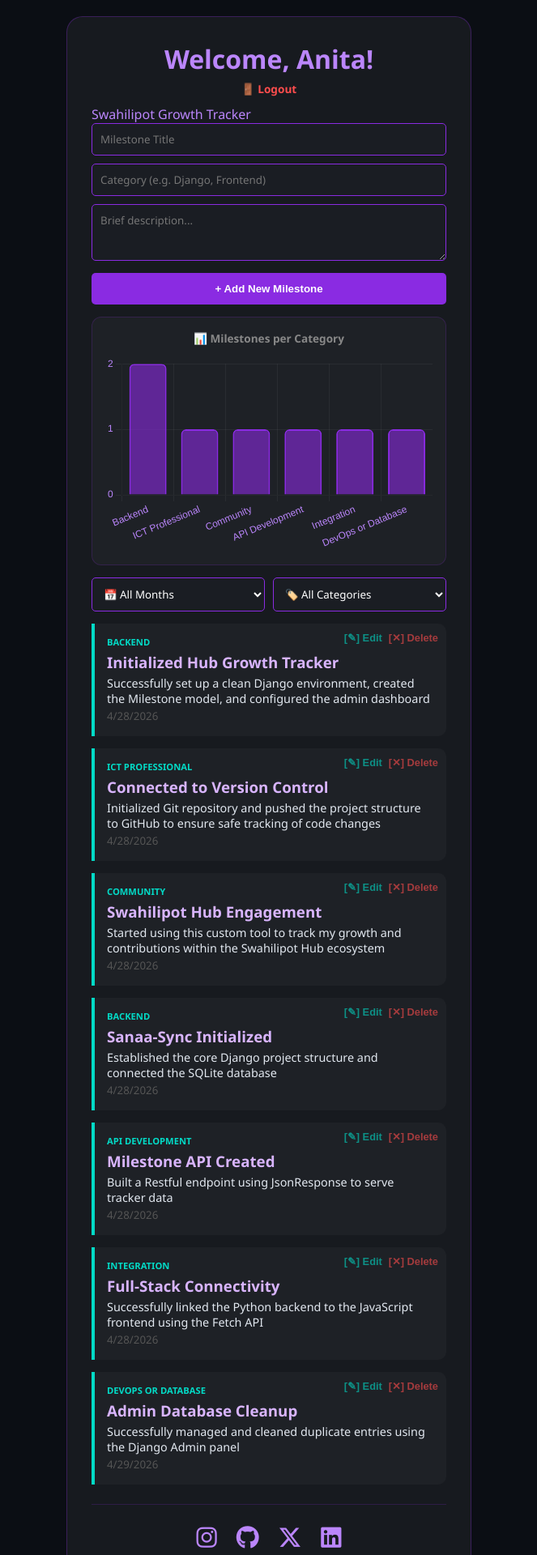
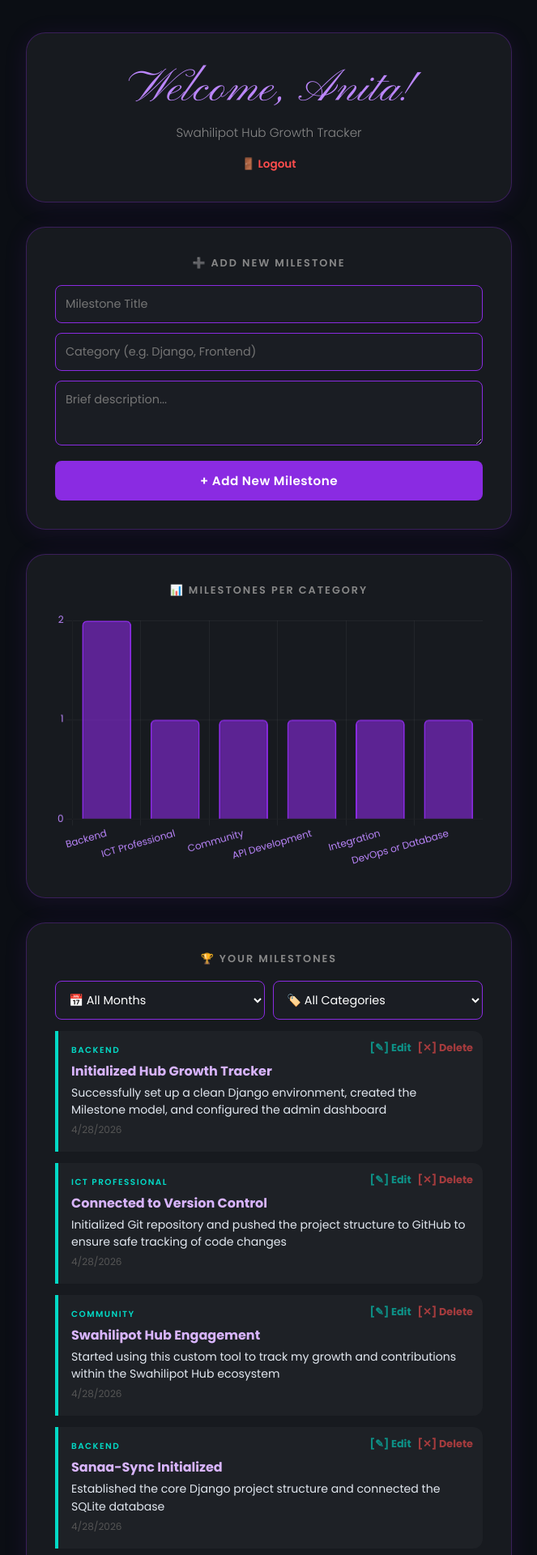
Before and after one commit to anita564-lucy/Hub_Growth_Tracker, a Django app: page / in a window 1280 px wide. Shown: the top 1920 px of the page at 81% size, without its empty margins (308-971 px from the left). Run offline with Django 5.2, Linux system fonts and the light colour scheme; a user stored in the database is signed in; data comes from the database, SQL or seed files in the repository; both versions use the stored data as it was after the commit.

Commit message:
Add Pinyon Script font and improved layout

```diff
--- a/tracker/templates/tracker/index.html
+++ b/tracker/templates/tracker/index.html
@@ -2,6 +2,7 @@
 <html lang="en">
 <head>
     <meta charset="UTF-8">
+    <link href="https://fonts.googleapis.com/css2?family=Pinyon+Script&family=Poppins:wght@300;400;600;700&display=swap" rel="stylesheet">
     <title>Hub Growth Tracker</title>
     <script src="https://cdn.jsdelivr.net/npm/chart.js"></script>
     <link rel="stylesheet" href="https://cdnjs.cloudflare.com/ajax/libs/font-awesome/6.5.0/css/all.min.css">
@@ -10,52 +11,87 @@
         body {
             background-color: #0b0e14;
             color: #bb86fc;
-            font-family: 'Segoe UI', sans-serif;
+            font-family: 'Poppins', sans-serif;
             display: flex;
             flex-direction: column;
             align-items: center;
-            padding: 20px;
+            padding: 40px 20px;
             min-height: 100vh;
         }
         .container {
             width: 100%;
-            max-width: 500px;
+            max-width: 600px;
+            display: flex;
+            flex-direction: column;
+            gap: 30px;
+        }
+        .card {
             background: rgba(255, 255, 255, 0.05);
             border: 1px solid rgba(138, 43, 226, 0.3);
-            padding: 30px;
-            border-radius: 20px;
+            padding: 35px;
+            border-radius: 24px;
+            box-shadow: 0 4px 30px rgba(138, 43, 226, 0.1);
         }
-        h1 { text-align: center; margin-bottom: 4px; }
-        h1 + p { text-align: center; margin-bottom: 20px; color: #888; }
+        h1 {
+            text-align: center;
+            margin-bottom: 6px;
+            font-size: 3.5rem;
+            font-family: 'Pinyon Script', cursive;
+            font-weight: 400;
+            letter-spacing: 1px;
+        }
+        .subtitle {
+            text-align: center;
+            color: #888;
+            margin-bottom: 14px;
+            font-size: 0.95rem;
+            font-weight: 300;
+        }
         input, textarea, select {
-            width: 100%; margin-bottom: 10px; padding: 10px;
-            border-radius: 5px; border: 1px solid #8a2be2;
+            width: 100%; margin-bottom: 12px; padding: 12px;
+            border-radius: 8px; border: 1px solid #8a2be2;
             background: #1a1d23; color: white;
-            font-family: inherit;
+            font-family: 'Poppins', sans-serif;
+            font-size: 0.9rem;
         }
-        textarea { resize: vertical; min-height: 70px; }
+        textarea { resize: vertical; min-height: 80px; }
         button.main-btn {
-            width: 100%; padding: 12px; background: #8a2be2;
-            color: white; border: none; border-radius: 5px;
-            cursor: pointer; font-weight: bold;
+            width: 100%; padding: 13px; background: #8a2be2;
+            color: white; border: none; border-radius: 8px;
+            cursor: pointer; font-weight: 600;
+            font-family: 'Poppins', sans-serif;
+            font-size: 0.95rem;
             transition: background 0.2s;
+            letter-spacing: 0.5px;
         }
         button.main-btn:hover { background: #7a1bd2; }
-        .filters { display: flex; gap: 10px; margin: 15px 0; }
+        .filters { display: flex; gap: 10px; margin-bottom: 10px; }
         .filters select { margin-bottom: 0; }
+        .section-title {
+            font-size: 0.8rem;
+            color: #888;
+            margin-bottom: 18px;
+            text-align: center;
+            text-transform: uppercase;
+            letter-spacing: 2px;
+            font-weight: 600;
+        }
         .milestone-card {
             background: rgba(255, 255, 255, 0.03);
             border-left: 4px solid #03dac6;
-            margin: 15px 0; padding: 15px;
-            border-radius: 0 10px 10px 0;
+            margin: 14px 0; padding: 16px;
+            border-radius: 0 12px 12px 0;
             position: relative;
+            transition: transform 0.2s;
         }
+        .milestone-card:hover { transform: translateX(4px); }
         .category {
-            color: #03dac6; font-weight: bold;
-            font-size: 0.7rem; text-transform: uppercase;
+            color: #03dac6; font-weight: 600;
+            font-size: 0.65rem; text-transform: uppercase;
+            letter-spacing: 1.5px;
         }
         .card-actions {
-            position: absolute; top: 10px; right: 10px;
+            position: absolute; top: 12px; right: 12px;
             display: flex; gap: 8px;
         }
         .delete-btn, .edit-btn {
@@ -63,31 +99,20 @@
             cursor: pointer; font-weight: bold;
             font-size: 0.8rem; opacity: 0.6;
             transition: opacity 0.2s;
+            font-family: 'Poppins', sans-serif;
         }
         .delete-btn { color: #ff4d4d; }
         .edit-btn   { color: #03dac6; }
         .delete-btn:hover, .edit-btn:hover { opacity: 1; }
-        .chart-box {
-            background: rgba(255,255,255,0.03);
-            border: 1px solid rgba(138,43,226,0.2);
-            border-radius: 12px;
-            padding: 16px; margin: 15px 0;
-        }
-        .chart-box h3 {
-            font-size: 0.85rem; color: #888;
-            margin-bottom: 12px; text-align: center;
-        }
         .social-links {
             display: flex;
             justify-content: center;
-            gap: 24px;
-            margin-top: 24px;
-            padding-top: 20px;
-            border-top: 1px solid rgba(138,43,226,0.2);
+            gap: 28px;
+            padding-top: 10px;
         }
         .social-links a {
             color: #bb86fc;
-            font-size: 1.8rem;
+            font-size: 2rem;
             text-decoration: none;
             transition: transform 0.2s, color 0.2s;
         }
@@ -108,7 +133,7 @@
         .modal {
             background: #12151c;
             border: 1px solid rgba(138, 43, 226, 0.5);
-            border-radius: 16px; padding: 30px;
+            border-radius: 20px; padding: 35px;
             width: 90%; max-width: 460px;
             animation: popIn 0.2s ease;
         }
@@ -116,13 +141,14 @@
             from { transform: scale(0.92); opacity: 0; }
             to   { transform: scale(1);    opacity: 1; }
         }
-        .modal h2 { color: #d8b4fe; margin-bottom: 18px; font-size: 1.1rem; }
-        .modal-actions { display: flex; gap: 10px; margin-top: 4px; }
+        .modal h2 { color: #d8b4fe; margin-bottom: 20px; font-size: 1.1rem; }
+        .modal-actions { display: flex; gap: 10px; margin-top: 6px; }
         .modal-actions button {
-            flex: 1; padding: 11px;
-            border: none; border-radius: 6px;
-            font-weight: bold; cursor: pointer;
-            font-family: inherit; transition: opacity 0.2s;
+            flex: 1; padding: 12px;
+            border: none; border-radius: 8px;
+            font-weight: 600; cursor: pointer;
+            font-family: 'Poppins', sans-serif;
+            transition: opacity 0.2s;
         }
         .btn-save   { background: #8a2be2; color: white; }
         .btn-cancel { background: #2a2d35; color: #aaa; }
@@ -131,10 +157,11 @@
             position: fixed; bottom: 24px; left: 50%;
             transform: translateX(-50%);
             background: #03dac6; color: #0b0e14;
-            padding: 10px 22px; border-radius: 30px;
-            font-weight: bold; font-size: 0.85rem;
+            padding: 10px 24px; border-radius: 30px;
+            font-weight: 600; font-size: 0.85rem;
             opacity: 0; pointer-events: none;
             transition: opacity 0.3s; z-index: 200;
+            font-family: 'Poppins', sans-serif;
         }
         #toast.show { opacity: 1; }
     </style>
@@ -142,26 +169,34 @@
 <body>
     {% csrf_token %}
     <div class="container">
+
+        <!-- Header Card -->
+        <div class="card">
             <h1>Welcome, Anita!</h1>
-        <div style="text-align:center; margin-bottom: 10px;">
-            <a href="/logout/" style="color:#ff4d4d; font-size:0.85rem; text-decoration:none; font-weight:bold;">🚪 Logout</a>
+            <p class="subtitle">Swahilipot Hub Growth Tracker</p>
+            <div style="text-align:center;">
+                <a href="/logout/" style="color:#ff4d4d; font-size:0.85rem; text-decoration:none; font-weight:600;">🚪 Logout</a>
             </div>
-        <p>Swahilipot Growth Tracker</p>
+        </div>
 
-        <div id="form-area">
+        <!-- Add Milestone Card -->
+        <div class="card">
+            <p class="section-title">➕ Add New Milestone</p>
             <input type="text" id="new-title" placeholder="Milestone Title">
             <input type="text" id="new-category" placeholder="Category (e.g. Django, Frontend)">
             <textarea id="new-desc" placeholder="Brief description..."></textarea>
             <button class="main-btn" onclick="addMilestone()">+ Add New Milestone</button>
         </div>
 
-        <!-- Progress Chart -->
-        <div class="chart-box">
-            <h3>📊 Milestones per Category</h3>
+        <!-- Chart Card -->
+        <div class="card">
+            <p class="section-title">📊 Milestones per Category</p>
             <canvas id="progressChart" height="180"></canvas>
         </div>
 
-        <!-- Filters -->
+        <!-- Milestones Card -->
+        <div class="card">
+            <p class="section-title">🏆 Your Milestones</p>
             <div class="filters">
                 <select id="month-filter" onchange="loadMilestones()">
                     <option value="">📅 All Months</option>
@@ -182,12 +217,14 @@
                     <option value="">🏷️ All Categories</option>
                 </select>
             </div>
-
             <div id="milestone-list">
                 <p style="text-align:center; margin-top:20px; color:#555;">Scanning the database...</p>
             </div>
+        </div>
 
-        <!-- Social Media Links -->
+        <!-- Social Links Card -->
+        <div class="card">
+            <p class="section-title">🌐 Find Me Online</p>
             <div class="social-links">
                 <a href="https://instagram.com/being_anita1" target="_blank" class="instagram" title="Instagram">
                     <i class="fab fa-instagram"></i>
@@ -202,6 +239,8 @@
                     <i class="fab fa-linkedin"></i>
                 </a>
             </div>
+        </div>
+
     </div>
 
     <div class="modal-overlay" id="editModal">
@@ -260,8 +299,8 @@
                     responsive: true,
                     plugins: { legend: { display: false } },
                     scales: {
-                        x: { ticks: { color: '#bb86fc' }, grid: { color: 'rgba(255,255,255,0.05)' } },
-                        y: { ticks: { color: '#bb86fc', stepSize: 1 }, grid: { color: 'rgba(255,255,255,0.05)' } }
+                        x: { ticks: { color: '#bb86fc', font: { family: 'Poppins' } }, grid: { color: 'rgba(255,255,255,0.05)' } },
+                        y: { ticks: { color: '#bb86fc', stepSize: 1, font: { family: 'Poppins' } }, grid: { color: 'rgba(255,255,255,0.05)' } }
                     }
                 }
             });
@@ -301,9 +340,9 @@
             list.innerHTML = data.map(m => `
                 <div class="milestone-card" id="card-${m.id}">
                     <div class="category">${m.category || 'General'}</div>
-                    <h3 style="margin:5px 0 4px;color:#d8b4fe;">${m.title}</h3>
-                    <p style="color:#e2e8f0;font-size:0.9em;">${m.description}</p>
-                    <small style="color:#555;">${new Date(m.date_created).toLocaleDateString()}</small>
+                    <h3 style="margin:5px 0 4px;color:#d8b4fe;font-size:1rem;">${m.title}</h3>
+                    <p style="color:#e2e8f0;font-size:0.88em;line-height:1.5;">${m.description}</p>
+                    <small style="color:#555;font-size:0.75rem;">${new Date(m.date_created).toLocaleDateString()}</small>
                     <div class="card-actions">
                         <button class="edit-btn" onclick="openEditModal(${m.id}, '${escQ(m.title)}', '${escQ(m.category)}', '${escQ(m.description)}')">[✎] Edit</button>
                         <button class="delete-btn" onclick="deleteMilestone(${m.id})">[✕] Delete</button>
```
Also changed, not shown: db.sqlite3. Lines whose indentation alone changed are shown as unchanged.
